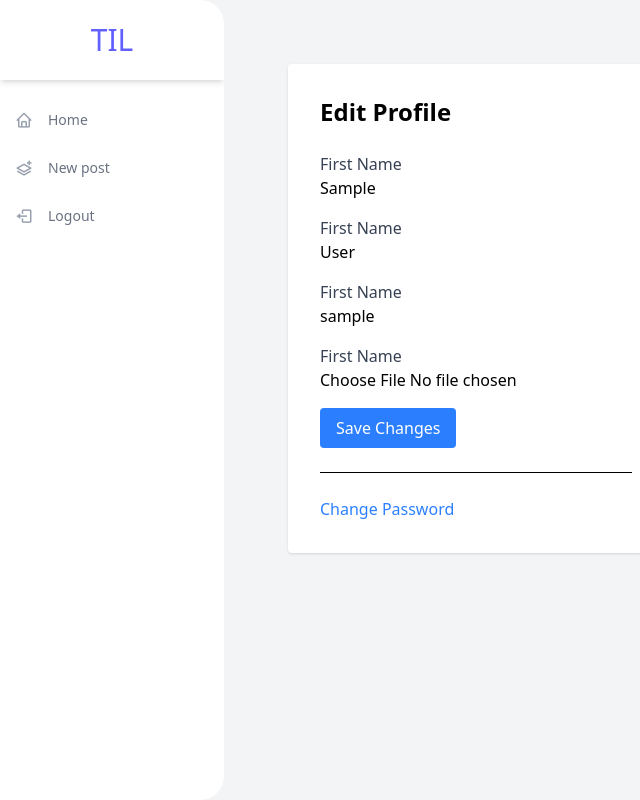
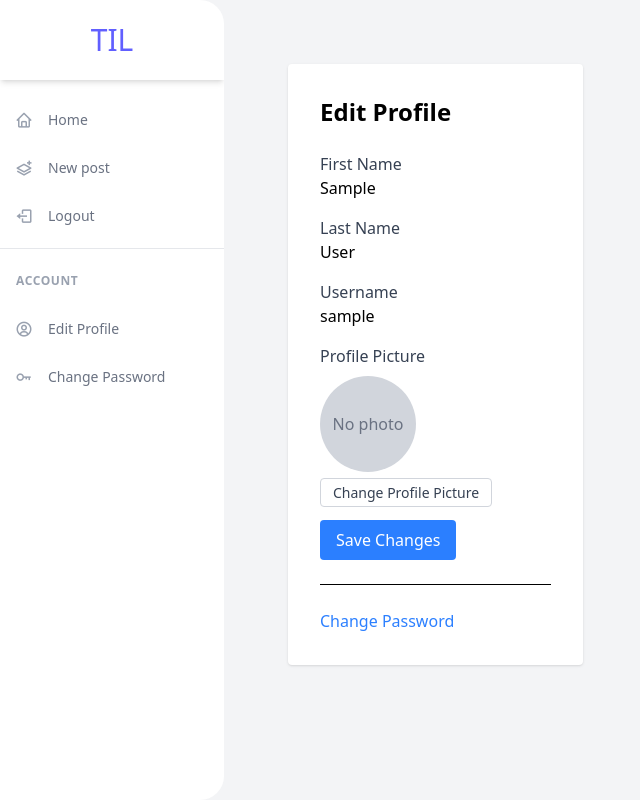
Before and after one commit to luigiay1123/django2nd, a Django app: page /profile/edit/ in a window 1280 px wide. Shown: the whole page, without its empty margins (0-640 px from the left). Run offline with Django 5.2, Linux system fonts and the light colour scheme; the visitor is signed in with stand-in values (Sample User, id 1); some libraries are stand-ins or nearby versions.

Commit message:
41. Making external javascript for edit html

```diff
--- /dev/null
+++ b/frontend/js/editHTML.js
@@ -0,0 +1,10 @@
+$("#id_image").on("change", function() {
+    let file = this.files[0];
+    if (file) {
+      let reader = new FileReader();
+      reader.onload = function(e) {
+        $("#profile-preview").attr("src", e.target.result);
+      };
+      reader.readAsDataURL(file);
+    }
+});
--- a/profiles/templates/profiles/edit.html
+++ b/profiles/templates/profiles/edit.html
@@ -1,4 +1,6 @@
 {% extends "base.html" %}
+{% load static %}
+{% load thumbnail %}
 
 {% block title %}Edit Profile{% endblock title %}
 
@@ -14,16 +16,28 @@
       {{ user_form.first_name }}
     </div>
     <div class="mb-4">
-      <label class="block text-gray-700">First Name</label>
+      <label class="block text-gray-700">Last Name</label>
       {{ user_form.last_name }}
     </div>
     <div class="mb-4">
-      <label class="block text-gray-700">First Name</label>
+      <label class="block text-gray-700">Username</label>
       {{ user_form.username }}
     </div>
     <div class="mb-4">
-      <label class="block text-gray-700">First Name</label>
-      {{ profile_form.image }}
+      <label class="block text-gray-700 mb-2">Profile Picture</label>
+      {% if request.user.profile.image %}
+        {% thumbnail request.user.profile.image "150x150" crop="center" as im %}
+          <img src="{{ im.url }}" class="rounded-full w-24 h-24 object-cover mb-2" id="profile-preview">
+        {% endthumbnail %}
+      {% else %}
+        <div class="w-24 h-24 rounded-full bg-gray-300 flex items-center justify-center text-gray-500 mb-2">
+          No photo
+        </div>
+      {% endif %}
+      <label for="id_image" class="cursor-pointer bg-white border border-gray-300 text-gray-700 px-3 py-1 rounded text-sm hover:bg-gray-50">
+        Change Profile Picture
+      </label>
+      <input type="file" name="image" accept="image/*" id="id_image" class="hidden">
     </div>
 
     <button type="submit" class="bg-blue-500 text-white px-4 py-2 rounded hover:bg-blue-600">Save Changes</button>
@@ -35,3 +49,6 @@
 </div>
 
 {% endblock body %}
+{% block extra_js %}
+<script src="{% static 'js/editHTML.js' %}"></script>
+{% endblock extra_js %}
--- a/til/templates/base.html
+++ b/til/templates/base.html
@@ -45,6 +45,21 @@
             </a>
           </li>
           {% endif %}
+          <li class="border-t border-gray-200 mt-2 pt-2">
+            <span class="flex flex-row items-center h-12 text-gray-400 text-xs font-semibold uppercase tracking-wider px-4">Account</span>
+          </li>
+          <li>
+            <a href="{% url 'profiles:edit' %}" class="flex flex-row items-center h-12 transform hover:translate-x-2 transition-transform ease-in duration-200 text-gray-500 hover:text-gray-800">
+              <span class="inline-flex items-center justify-center h-12 w-12 text-lg text-gray-400"><i class="bx bx-user-circle"></i></span>
+              <span class="text-sm font-medium">Edit Profile</span>
+            </a>
+          </li>
+          <li>
+            <a href="{% url 'account_change_password' %}" class="flex flex-row items-center h-12 transform hover:translate-x-2 transition-transform ease-in duration-200 text-gray-500 hover:text-gray-800">
+              <span class="inline-flex items-center justify-center h-12 w-12 text-lg text-gray-400"><i class="bx bx-key"></i></span>
+              <span class="text-sm font-medium">Change Password</span>
+            </a>
+          </li>
         </ul>
       </div>
       <div class="p-16">
@@ -86,6 +101,6 @@
     </div>
     <script src="https://cdnjs.cloudflare.com/ajax/libs/jquery/3.7.1/jquery.min.js" integrity="sha512-v2CJ7UaYy4JwqLDIrZUI/4hqeoQieOmAZNXBeQyjo21dadnwR+8ZaIJVT8EE2iyI61OV8e6M8PP2/4hpQINQ/g==" crossorigin="anonymous" referrerpolicy="no-referrer"></script>
     <script src="{% static 'js/main.js' %}"></script>
-
+    {% block extra_js %}{% endblock extra_js %}
   </body>
 </html>
```
